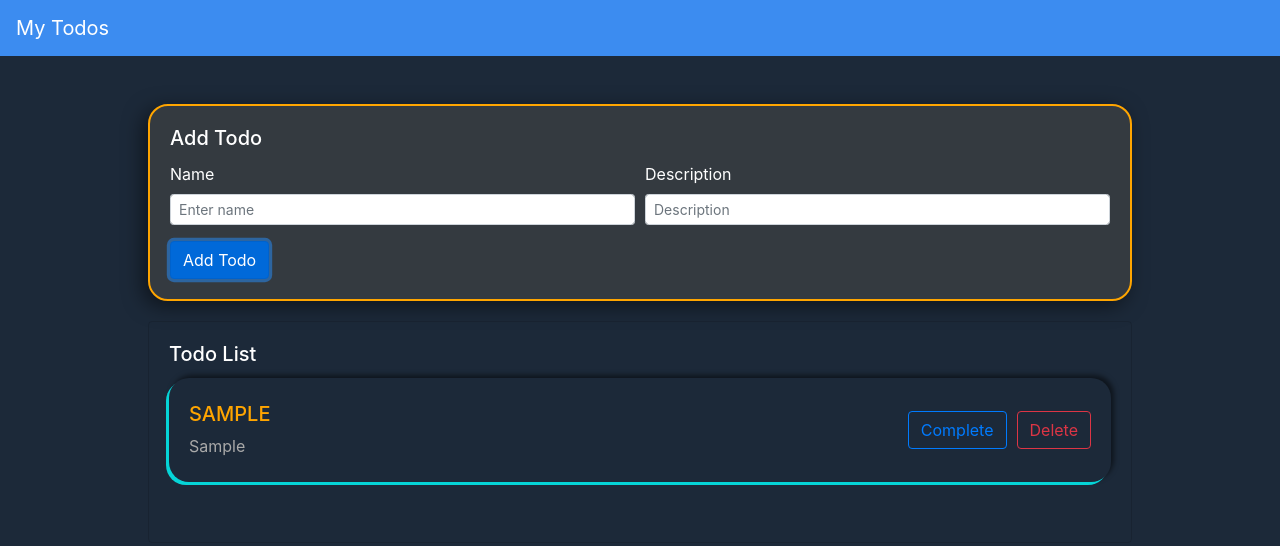
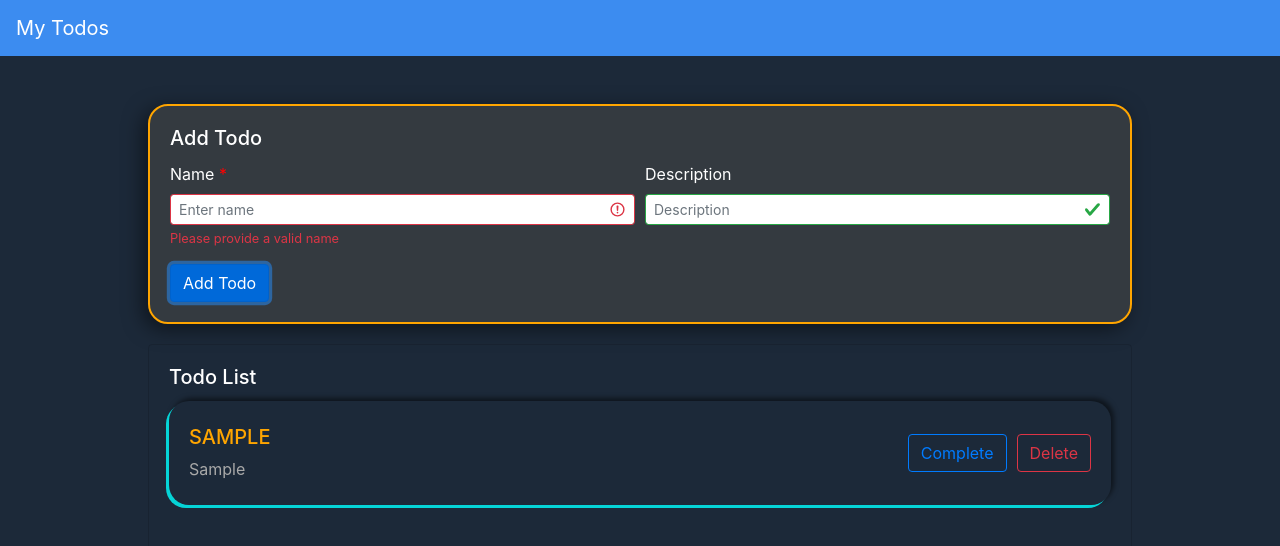
Before and after one commit to harshgandhi-1999/react-todo-app, a React (Create React App) app: page / in a window 1280 px wide. Both pictures are taken after typing "Sample", "Sample" into the empty fields and a click on the button "Add Todo". Shown: the top 546 px of the page. Built offline with nearby package versions, Linux system fonts and the light colour scheme.

Commit message:
form validation added

```diff
--- a/src/components/FormComponent.js
+++ b/src/components/FormComponent.js
@@ -1,24 +1,51 @@
-import React from "react";
+import React, { useState } from "react";
 import { Form, Button, Col } from "react-bootstrap";
 
-const FormComponent = (props) => {
+const FormComponent = ({ handleAddTodo }) => {
+  const [validated, setValidated] = useState(false);
+
+  const handleValidation = () => {
+    setValidated(true);
+    console.log("true");
+  };
+
   const handleSubmit = (e) => {
     e.preventDefault();
-    props.handleAddTodo({
-      name: e.target.formText.value,
-      description: e.target.formDescription.value,
-    });
-    e.target.formText.value = "";
-    e.target.formDescription.value = "";
+    const form = e.currentTarget;
+    console.log(form);
+
+    if (form.checkValidity() === false) {
+      e.stopPropagation();
+      console.log("false");
+    } else {
+      handleAddTodo({
+        name: e.target.formText.value,
+        description: e.target.formDescription.value,
+      });
+      e.target.formText.value = "";
+      e.target.formDescription.value = "";
+    }
+
+    handleValidation();
   };
 
   return (
-    <Form onSubmit={handleSubmit}>
+    <Form noValidate validated={validated} onSubmit={handleSubmit}>
       <Form.Row>
         <Col xs={12} sm={6}>
           <Form.Group controlId="formText">
-            <Form.Label>Name</Form.Label>
-            <Form.Control type="text" size="sm" placeholder="Enter name" />
+            <Form.Label>
+              Name <span style={{ color: "red" }}>*</span>
+            </Form.Label>
+            <Form.Control
+              required
+              type="text"
+              size="sm"
+              placeholder="Enter name"
+            />
+            <Form.Control.Feedback type="invalid">
+              Please provide a valid name
+            </Form.Control.Feedback>
           </Form.Group>
         </Col>
         <Col xs={12} sm={6}>
--- a/src/components/MainContent.js
+++ b/src/components/MainContent.js
@@ -8,6 +8,12 @@ const MainContent = () => {
   const [todos, setTodos] = useState([]);
   const [show, setShow] = useState(false);
   const [itemToBeDeleted, setItemToBeDeleted] = useState({});
+  // const [validated, setValidated] = useState(false);
+
+  // const handleValidation = () => {
+  //   setValidated(true);
+  //   console.log("true");
+  // };
 
   const handleShow = () => setShow(true);
   const handleClose = () => setShow(false);
```
